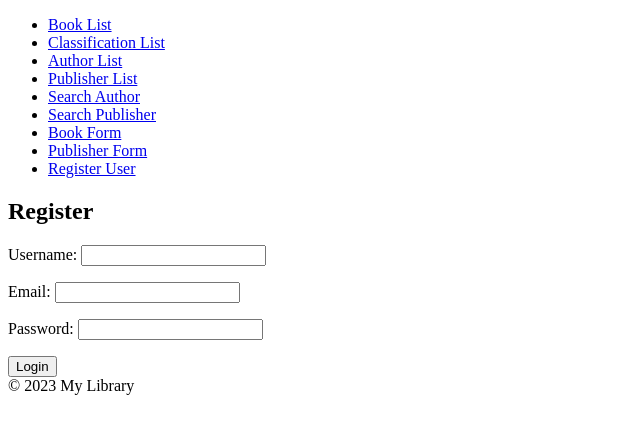
After one commit to louispawaon/mugna-django-training, a Django app: page /register/ in a window 1280 px wide. The commit adds this page. Shown: the top 434 px of the page, without its empty margins (0-640 px from the left). Run offline with Django 4.2, Linux system fonts and the light colour scheme.

Commit message:
Exercise 7: New

```diff
--- a/exercises/forms.py
+++ b/exercises/forms.py
@@ -1,4 +1,6 @@
 from django.forms import ModelForm
+from django import forms
+from django.contrib.auth.forms import AuthenticationForm
 from exercises.models import Book, Publisher
 
 class PublisherForm(ModelForm):
@@ -10,3 +12,8 @@ class BookForm(ModelForm):
     class Meta:
         model=Book
         fields="__all__"
+
+class RegistrationForm(forms.Form):
+    username = forms.CharField(max_length=100)
+    email = forms.EmailField()
+    password = forms.CharField(widget=forms.PasswordInput())
--- a/exercises/templates/base.html
+++ b/exercises/templates/base.html
@@ -17,6 +17,7 @@
           <li><a href="{% url 'publisher_search' %}">Search Publisher</a></li>
           <li><a href="{% url 'book_form' %}">Book Form</a></li>
           <li><a href="{% url 'publisher_form' %}">Publisher Form</a></li>
+          <li><a href="{% url 'register' %}">Register User</a></li>
         </ul>
     </nav>
     <main>
--- /dev/null
+++ b/exercises/templates/register.html
@@ -0,0 +1,10 @@
+{% extends 'base.html' %}
+
+{% block content %}
+<h2>Register</h2>
+<form method="post">
+    {% csrf_token %}
+    {{ form.as_p }}
+    <button type="submit">Login</button>
+</form>
+{% endblock %}
--- a/exercises/views.py
+++ b/exercises/views.py
@@ -2,8 +2,14 @@ from django.shortcuts import render, get_object_or_404
 from django.http import HttpResponse
 from datetime import datetime
 from django.db.models import Q
+from django.contrib.auth.decorators import login_required
+from django.contrib.auth.decorators import user_passes_test
+from django.contrib.auth.models import User
 from exercises.models import Classification, Book, Author, Publisher
-from exercises.forms import PublisherForm, BookForm
+from exercises.forms import PublisherForm, BookForm, RegistrationForm
+
+def is_admin(user):
+    return user.is_superuser
 
 # Create your views here.
 def math_view(request, num1, num2, num3=None):
@@ -50,10 +56,13 @@ def valid_date_view(request, YYYY, MM, DD):
 
     return render(request, 'valid_date.html', context)
 
+# Exercise 5
+@login_required
 def book_list(request):
     books = Book.objects.all()
     return render(request, 'book_list.html', {'books': books})
 
+@login_required
 def book_detail(request, book_id):
     book = get_object_or_404(Book, pk=book_id)
     return render(request, 'book_detail.html', {'book': book})
@@ -62,10 +71,12 @@ def author_list(request):
     authors = Author.objects.all()
     return render(request, 'author_list.html', {'authors': authors})
 
+@login_required
 def author_detail(request, author_id):
     author = get_object_or_404(Author, pk=author_id)
     return render(request, 'author_detail.html', {'author': author})
 
+@login_required
 def classification_list(request):
     classifications = Classification.objects.all()
     return render(request, 'classification_list.html', {'classifications': classifications})
@@ -81,6 +92,8 @@ def publisher_list(request):
 def publisher_detail(request, publisher_id):
     publisher = get_object_or_404(Publisher, pk=publisher_id)
     return render(request, 'publisher_detail.html', {'publisher': publisher})
+
+# Exercise 6
 
 def author_search(request):
     error = False
@@ -114,6 +127,7 @@ def publisher_search(request):
                 error = True
     return render(request, "publisher_search.html", {"error": error})
 
+@user_passes_test(is_admin)
 def book_form(request):
     form = BookForm()
     if request.method == "POST":
@@ -123,6 +137,7 @@ def book_form(request):
             return render(request, "crud_results.html", {"results": Book.objects.all()})
     return render(request, "book_form.html", {"form": form, "obj": "Book"})
 
+@user_passes_test(is_admin)
 def publisher_form(request):
     form = PublisherForm()
     if request.method == "POST":
@@ -166,6 +181,18 @@ def book_delete(request, pk=None):
         return render(request, "crud_results.html", {"results": Book.objects.all()})
     return render(request, "book_delete.html", {"obj": "Book"})
 
-#Search for publisher and author
-#Pages for add, update, delete Books and Publishers
-#handle missing fields and wrong data types
+# Exercise 7
+
+def register(request):
+    if request.method == "POST":
+        form = RegistrationForm(request.POST)
+        if form.is_valid():
+            username = form.cleaned_data["username"]
+            email = form.cleaned_data["email"]
+            password = form.cleaned_data["password"]
+            user = User.objects.create_user(username, email, password)
+            return render(request, "home.html")
+    else:
+        form = RegistrationForm()
+
+    return render(request, "register.html", {"form": form})
--- a/mysite/settings.py
+++ b/mysite/settings.py
@@ -127,3 +127,6 @@ STATIC_URL = "static/"
 # https://docs.djangoproject.com/en/4.2/ref/settings/#default-auto-field
 
 DEFAULT_AUTO_FIELD = "django.db.models.BigAutoField"
+
+LOGIN_REDIRECT_URL = "home"
+LOGOUT_REDIRECT_URL = "home"
--- a/mysite/urls.py
+++ b/mysite/urls.py
@@ -15,11 +15,12 @@ Including another URLconf
     2. Add a URL to urlpatterns:  path('blog/', include('blog.urls'))
 """
 from django.contrib import admin
-from django.urls import path
+from django.urls import path, include
+from django.views.generic.base import TemplateView
 from exercises.views import math_view, valid_date_view
 from exercises.views import (book_list, book_detail, classification_detail, classification_list, author_detail, author_list,
                              publisher_detail, publisher_list, author_search, publisher_search, book_form, publisher_form,
-                              publisher_update, book_update, publisher_delete, book_delete )
+                              publisher_update, book_update, publisher_delete, book_delete, register)
 
 
 urlpatterns = [
@@ -42,5 +43,8 @@ urlpatterns = [
     path('publishers/update/<int:pk>/', publisher_update, name='publisher_update'),
     path('books/update/<int:pk>/', book_update, name='book_update'),
     path('publishers/delete/<int:pk>/', publisher_delete, name='publisher_delete'),
-    path('books/delete/<int:pk>/', book_delete, name='book_delete')
+    path('books/delete/<int:pk>/', book_delete, name='book_delete'),
+    path('register/', register, name='register'),
+    path('accounts/', include("django.contrib.auth.urls")),
+    path('',TemplateView.as_view(template_name="home.html"), name='home')#change nako later
 ]
```
Also changed, not shown: exercises/templates/home.html (added, +13 -0 lines), exercises/templates/registration/login.html (added, +10 -0 lines), db.sqlite3.
